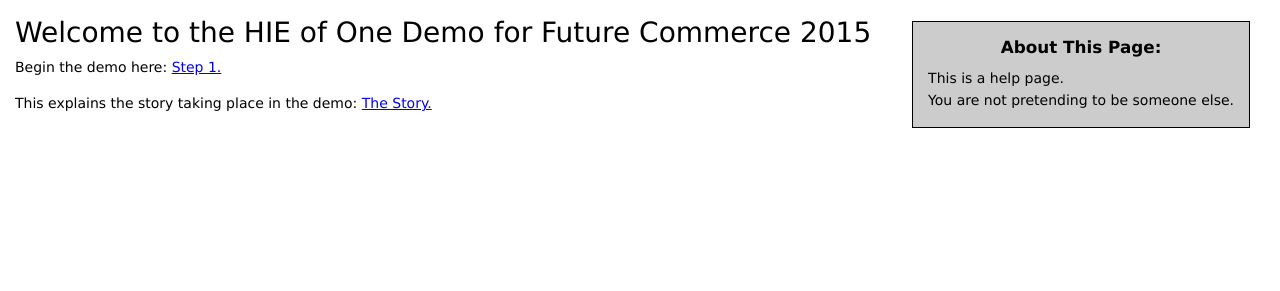
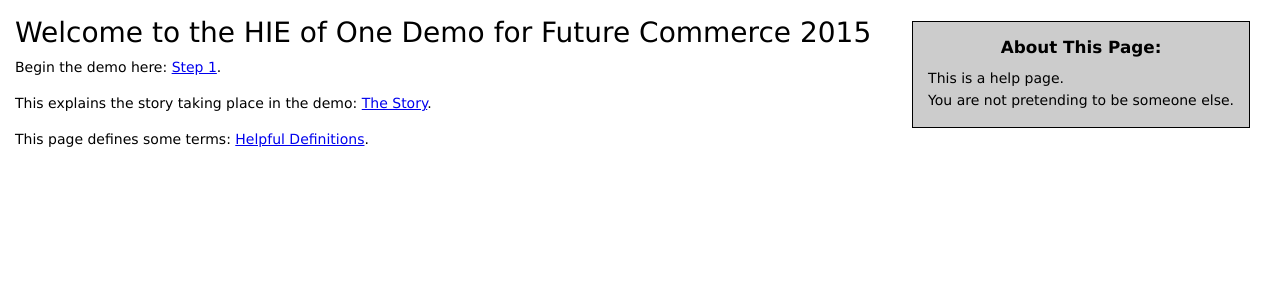
Before and after one commit to HIEofOne/hfcd, a Django app: page / in a window 1280 px wide. Shown: the part 82-373 px from the top of the page. Run offline with Django 3.2, Linux system fonts and the light colour scheme.

Commit message:
definitions.html: I started this page.

```diff
--- a/mysite/hfcd/static/hfcd/base_style.css
+++ b/mysite/hfcd/static/hfcd/base_style.css
@@ -301,21 +301,16 @@ div.tree_depth_5 {
 }
 
 
-/* Toposorted Lists */
+/* Definition List */
 
-div.topo_list_one_sub_list {
-    margin: 5px;
-    border: 1px solid black;
-    padding: 10px 10px 5px 10px;
+div.define_one_term {
+    margin-bottom: 15px;
+    margin-left: 25px;
 }
 
-div.topo_list_sub_list_header {
+div.definition_term {
     font-weight: bold;
-    margin-bottom: 5px;
+    float: left;
+    padding-right: 10px;
+    margin-left: -25px;
 }
-
-div.topo_list_one_task {
-    margin: 5px;
-    border: 1px solid #888888;
-    padding: 5px;
-}
--- a/mysite/hfcd/templates/hfcd/welcome.html
+++ b/mysite/hfcd/templates/hfcd/welcome.html
@@ -13,12 +13,17 @@
 
 <p>
     Begin the demo here:
-    <a href="{% url 'step01' %}">Step 1.</a>
+    <a href="{% url 'step01' %}">Step 1</a>.
 </p>
 
 <p>
     This explains the story taking place in the demo:
-    <a href="{% url 'the_story' %}">The Story.</a>
+    <a href="{% url 'the_story' %}">The Story</a>.
+</p>
+
+<p>
+    This page defines some terms:
+    <a href="{% url 'definitions' %}">Helpful Definitions</a>.
 </p>
 
 
--- a/mysite/hfcd/urls.py
+++ b/mysite/hfcd/urls.py
@@ -14,4 +14,5 @@ urlpatterns = [
     url(r'^full_example/$', full_example, name='full_example'),
     url(r'^help/step01/$', step01, name='step01'),
     url(r'^help/docs/the_story/$', the_story, name='the_story'),
+    url(r'^help/docs/definitions/$', definitions, name='definitions'),
 ]
--- a/mysite/hfcd/views.py
+++ b/mysite/hfcd/views.py
@@ -173,6 +173,26 @@ def the_story(request):
     })
 
 
+def definitions(request):
+    """This page has helpful definitions"""
+
+    page_data = HelpPageData(None)
+    page_title = "Helpful Definitions"
+
+    terms = [
+        ('Alice', "Alice is the patient."),
+        ('Foo Bar', """This is a very very very long definition that wil rw ldkj lkj lkj lkj lkj lkj lkj lkj lkjliweijlkj lkj lekjwlrkejl kjwe lkjrw elkjr wlekjr wlekjr lwkejrlwkej rlkwje rlkwje rlkwejr lwkejr lkwejr lwkejr lwkejr wlekjr wlekjr wlekjr wlekjr welkrj welkjr wlekrj welkrj welkrj welkrj welkrj welkrj welkrj welkjrwlekjr"""),
+        ('Baz', "Foo"),
+    ]
+
+    return render(request, 'hfcd/definitions.html', {
+        'user': request.user,
+        'page_title': page_title,
+        'page_data': page_data,
+        'terms': terms,
+    })
+
+
 def step01(request):
     """This is the first step of the Demo Story"""
 
```
Also changed, not shown: mysite/hfcd/templates/hfcd/definitions.html (added, +28 -0 lines).
